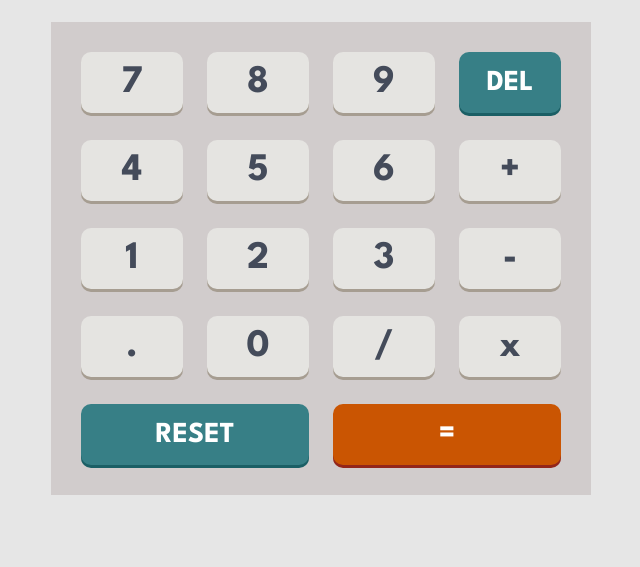
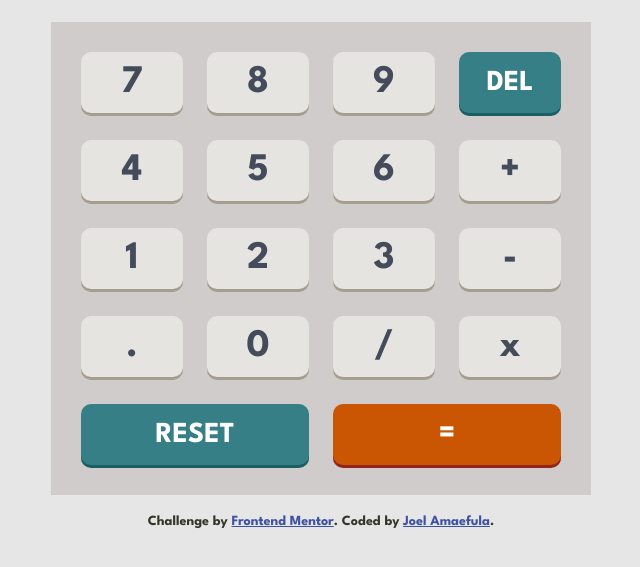
Before and after one commit to Amaefula-Joel/Calculator-App, a plain HTML site: page index.html in a window 1280 px wide. Shown: the part 301-868 px from the top of the page, without its empty margins (319-959 px from the left). Drawn offline with nearby package versions, Linux system fonts and the light colour scheme.

```diff
--- a/index.html
+++ b/index.html
@@ -88,6 +88,11 @@
           <button type="button" class="key key-2" @click="calculate"><span>=</span></button>
         </div>
         <!-- calculator keypad ends here -->
+
+        <div class="attribution">
+          Challenge by <a href="https://www.frontendmentor.io/profile/Amaefula-Joel target=" target="_blank">Frontend Mentor</a>.
+          Coded by <a href="#">Joel Amaefula</a>.
+        </div>
       </div>
     </main>
   </div>
--- a/styles/main.scss
+++ b/styles/main.scss
@@ -243,3 +243,11 @@ main{
         }
     }
 }
+
+.attribution{
+    margin-top: 20px;
+    text-align: center;
+    font-size: 14px;
+    @extend .general-text-color;
+    a { color: hsl(228, 45%, 44%); }
+}
```
Also changed, not shown: styles/main.css, 3 other files.
